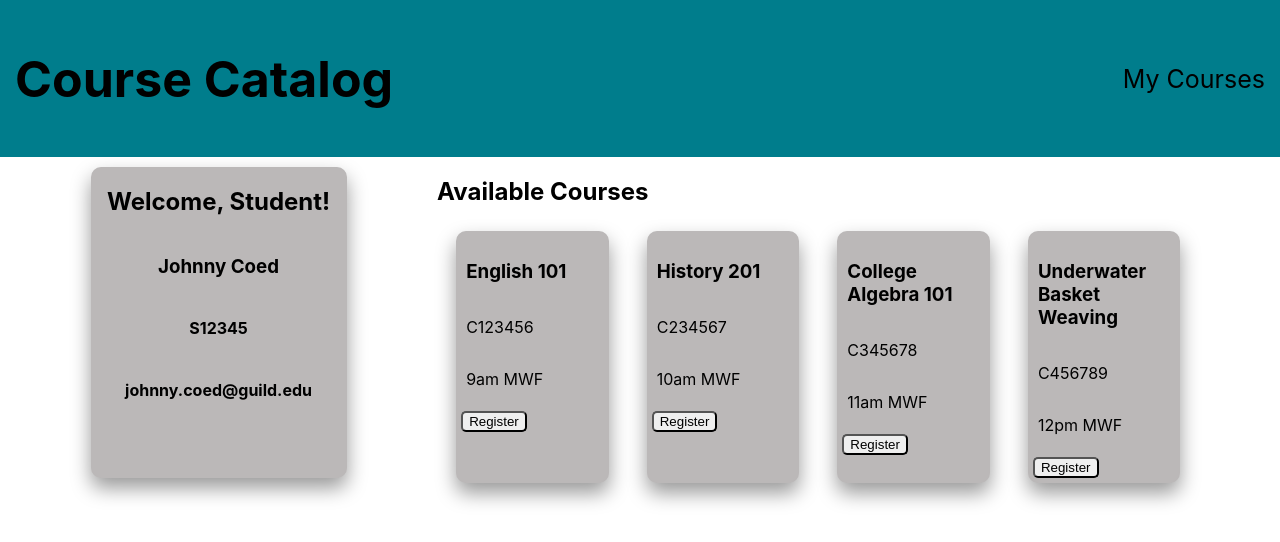
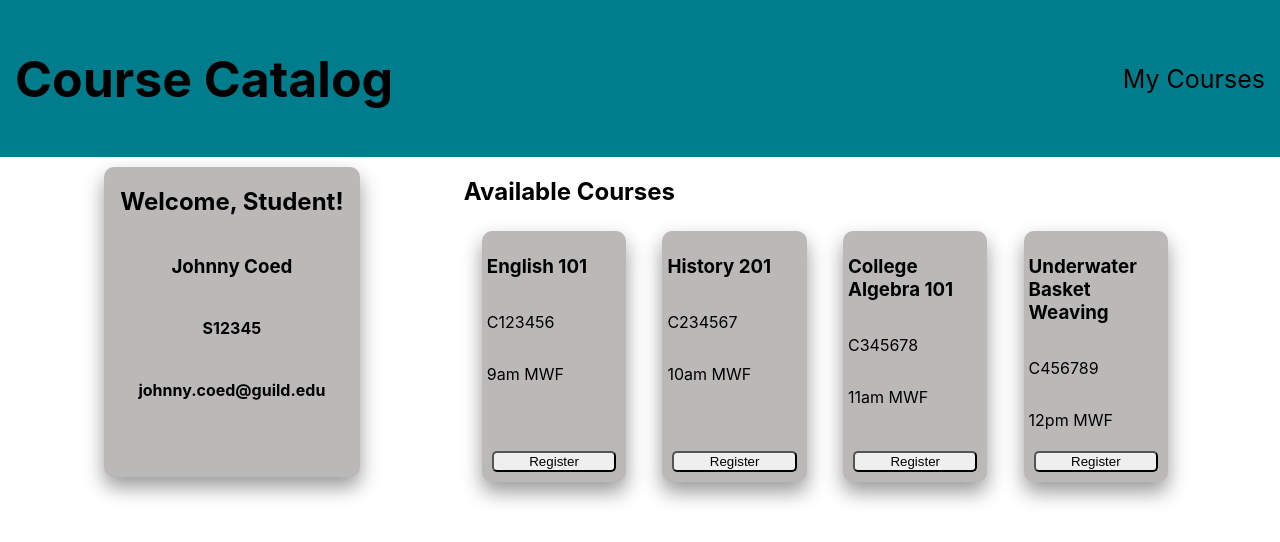
Before and after one commit to stacyp2006/coursecatalog, a React (Create React App) app: page / in a window 1280 px wide. Shown: the top 542 px of the page. Built offline with nearby package versions, Linux system fonts and the light colour scheme.

Commit message:
Adjust styling on button

```diff
--- a/src/Components/Course/Course.css
+++ b/src/Components/Course/Course.css
@@ -7,15 +7,19 @@
   box-shadow: 0 10px 20px rgba(0, 0, 0, 0.4);
   padding: 5px;
   border-radius: 10px;
+  display: flex;
+  flex-direction: column;
+  justify-content: space-between;
 }
 
 .course-info {
   display: flex;
   flex-direction: column;
-  justify-content: space-evenly;
-  padding: 5px;
+  justify-content: space-around;
+  /* padding: 5px; */
 }
 
 .register-btn {
   border-radius: 5px;
+  margin: 5px;
 }
```
